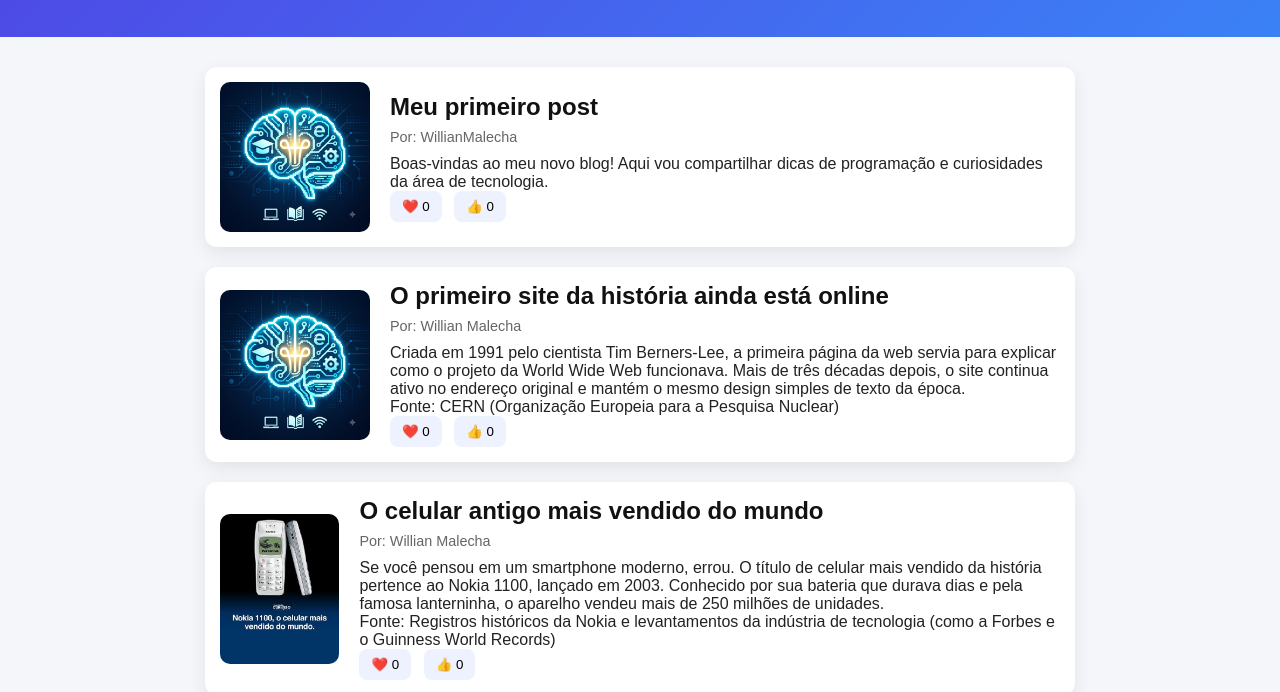
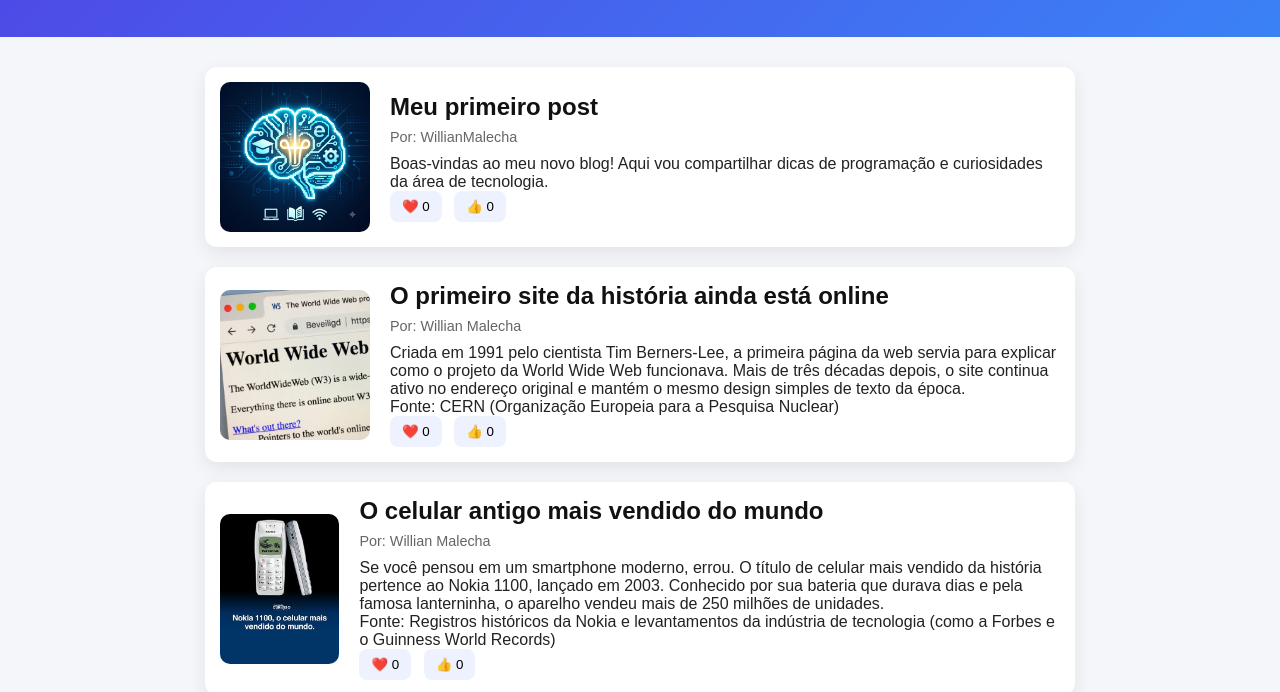
Before and after one commit to willianmalecha-boop/Educa-oDigital1A26, a plain HTML site: page index.html in a window 1280 px wide. Shown: the part 111-803 px from the top of the page. Drawn offline with Linux system fonts and the light colour scheme.

Commit message:
fotos dnv

```diff
--- a/index.html
+++ b/index.html
@@ -37,7 +37,7 @@
         </article>
 
         <article>
-            <img src="image.jpeg" alt="Imagem criada pelo Gemini">
+            <img src="images7.jpeg" alt="Imagem criada pelo Gemini">
 
             <div>
                 <h2>O primeiro site da história ainda está online</h2>
```
Also changed, not shown: images7.jpeg (added).
